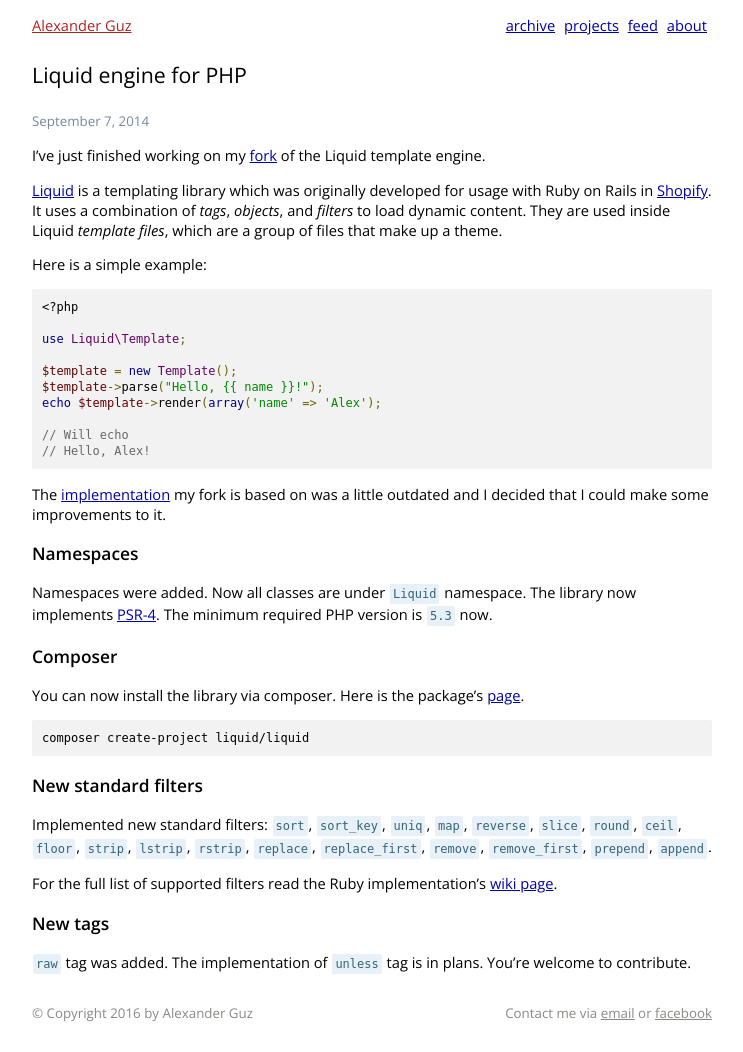
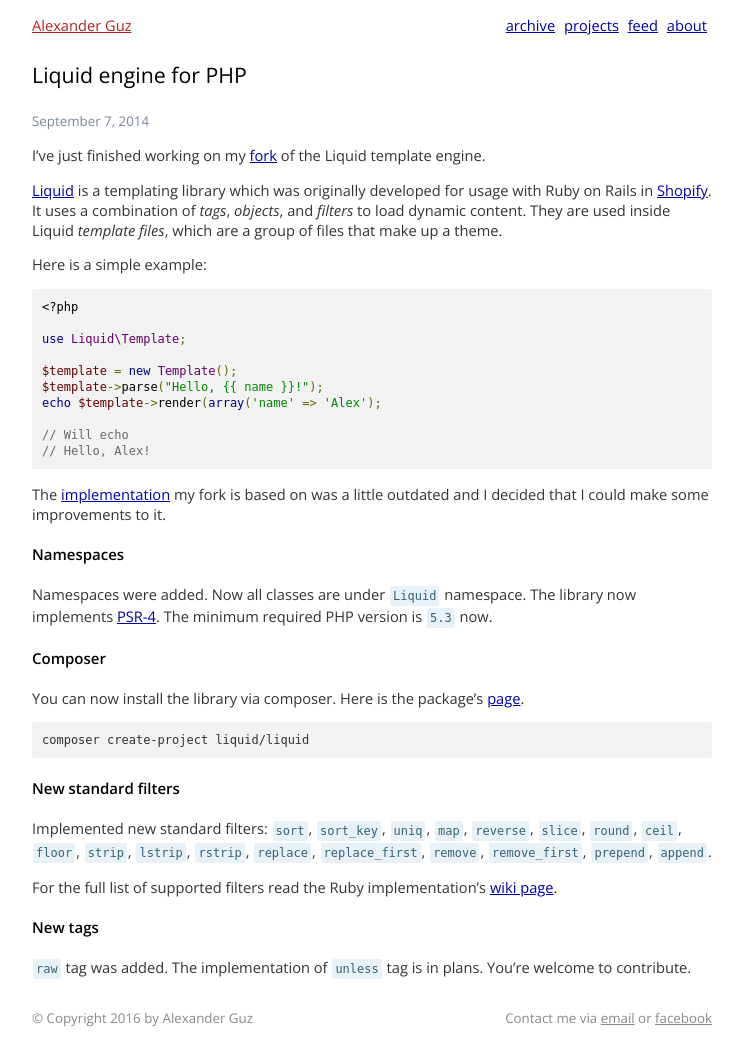
Before and after one commit to kalimatas/kalimatas.github.com, a Jekyll site: the page built from _posts/2014-09-07-php-liquid.markdown, in a window 1280 px wide. Shown: the whole page, without its empty margins (268-1011 px from the left). Built offline with Jekyll 4.4.1, drawn with Linux system fonts in a browser that asks for light colours.

Commit message:
small fixes

```diff
--- a/static/css/style.css
+++ b/static/css/style.css
@@ -2,7 +2,7 @@
 
 /* general */
 * { box-sizing: border-box; -webkit-box-sizing: border-box; -moz-box-sizing: border-box; }
-body { font-family: "Open Sans", sans-serif; font-size: 11pt; margin: 0; padding: 0; color: black; }
+body { font-family: "Open Sans", sans-serif; font-size: 11pt; margin: 0; padding: 0; color: #333333; }
 strong { font-weight: 600; }
 
 /* links */
@@ -10,8 +10,9 @@
 a:hover { color: black; }
 
 /* headings */
+h1, h3 { color: black; }
 h1 { font-size: 16pt; font-weight: 400; }
-h3 { font-size: 13pt; }
+h3 { font-size: 15px; margin-top: 20px; margin-bottom: 20px; }
 
 /* layout */
 section.container { padding-top: 15px; margin: 0 auto; width: 680px; }
@@ -70,8 +71,7 @@
 figure {
     -webkit-margin-before: 0;
     -webkit-margin-after: 0;
-    -webkit-margin-start: 0;
-    -webkit-margin-end: 0;
+    margin: 0;
 }
 
 .highlight pre { margin: 0; }
```
